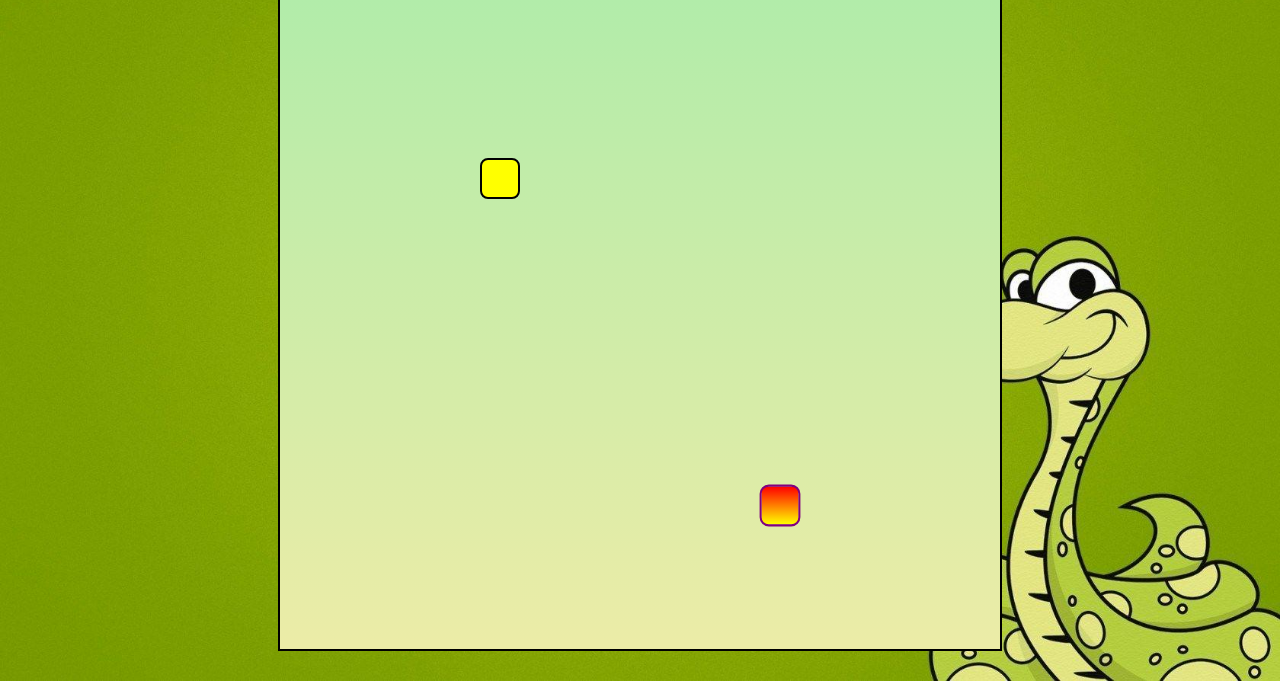
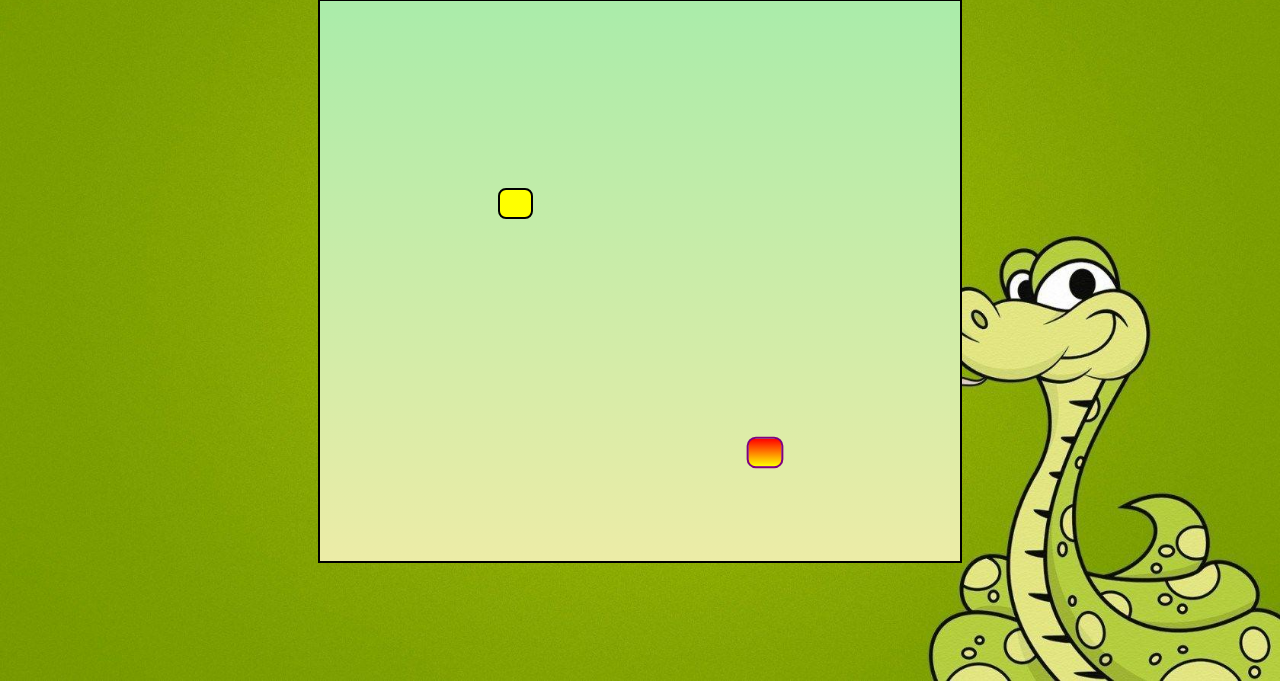
Before and after one commit to Sonukumar26/SNAKE_GAME, a plain HTML site: page index.html in a window 1280 px wide. Shown: the part 119-800 px from the top of the page. Drawn offline with Linux system fonts and the light colour scheme.

Commit message:
snake game added

```diff
--- a/css/style.css
+++ b/css/style.css
@@ -33,8 +33,8 @@
 
 #board{
    background:linear-gradient(rgb(170,236,170),rgb(236,236,167));
-   width:90vmin;
-   height:92vmin;
+   width:80vmin;
+   height:70vmin;
    border:2px solid black;
    display:grid;
    grid-template-rows:repeat(18,1fr);
```
